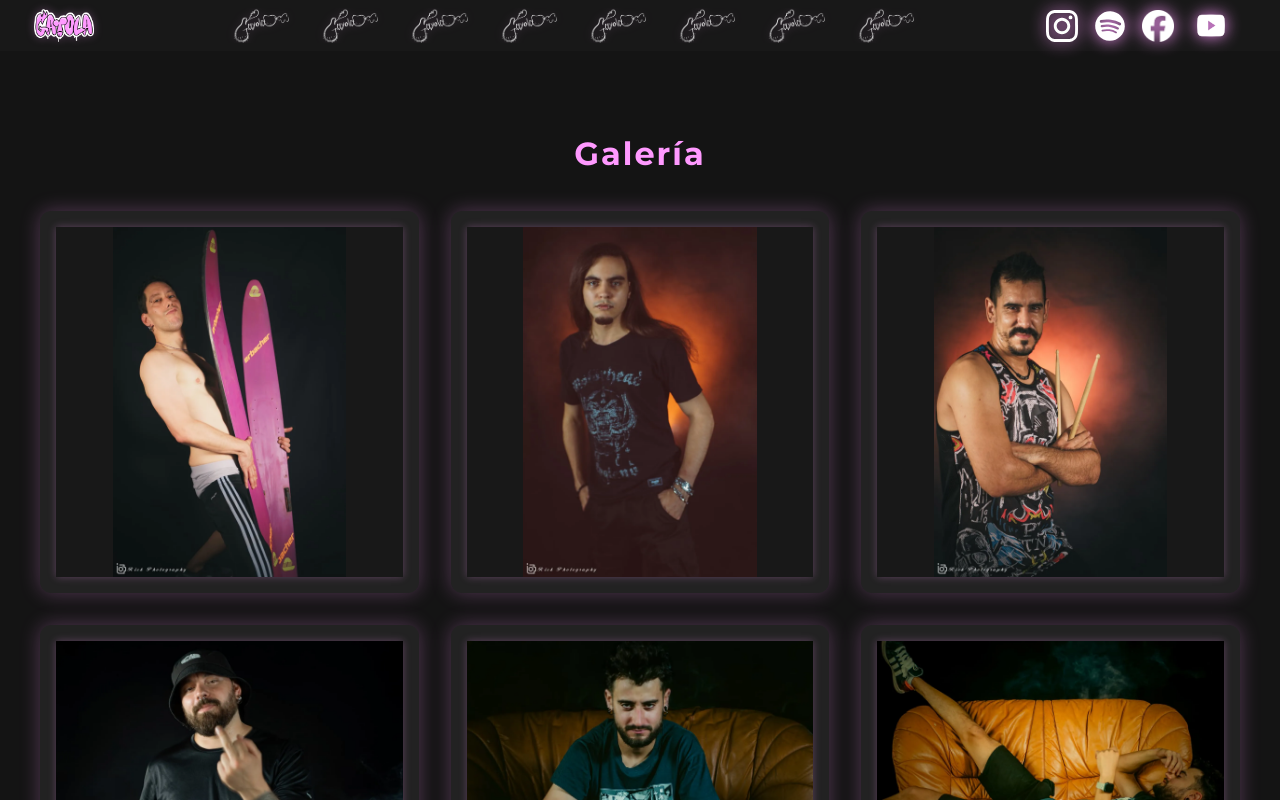
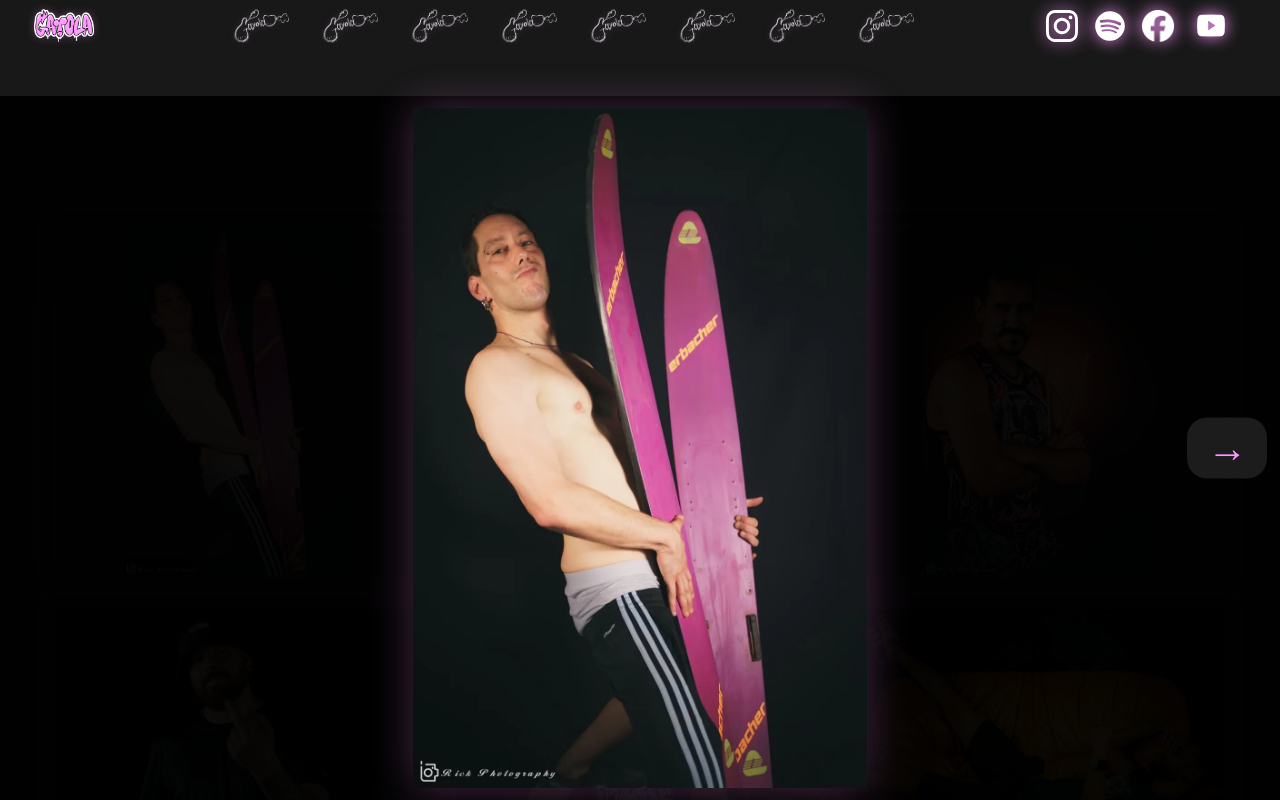
Before and after one commit to DeepZixSoul/punk-rock-band-web, a Vue app: page /galeria in a window 1280 px wide. Both pictures are taken after a click on the element 229 px from the left and 402 px from the top of the page. Shown: the top 800 px of the page. Built offline with nearby package versions, Linux system fonts and the light colour scheme; what @vueuse/head would draw is missing.

Commit message:
Mejora de galería

```diff
--- a/dev-dist/sw.js
+++ b/dev-dist/sw.js
@@ -82,7 +82,7 @@
     "revision": "3ca0b8505b4bec776b69afdba2768812"
   }, {
     "url": "index.html",
-    "revision": "0.ricd8iq71jg"
+    "revision": "0.jpevim2tn0o"
   }], {});
   workbox.cleanupOutdatedCaches();
   workbox.registerRoute(new workbox.NavigationRoute(workbox.createHandlerBoundToURL("index.html"), {
--- a/src/components/pages/Galeria/Galeria.css
+++ b/src/components/pages/Galeria/Galeria.css
@@ -1,33 +1,66 @@
+
 .galeria-bg {
-  background: var(--color-card-bg, rgba(20, 20, 20, 0.9));
+  background: var(--color-bg);
   padding: 2em 1em;
-  box-shadow: 0 0 40px var(--color-shadow, #000a);
+  box-shadow: 0 0 40px #000a;
   min-height: 60vh;
   display: flex;
   flex-direction: column;
   align-items: center;
+  font-family: "Montserrat", Arial, sans-serif;
 }
+
 .galeria-title {
   padding-top: 2em;
   color: var(--color-principal, #ff99ff);
-  font-family: var(--font-titulos, 'Montserrat', Arial, sans-serif);
+  font-family: "Montserrat", Arial, sans-serif;
   font-size: 2em;
   margin-bottom: 1em;
+  text-align: center;
   letter-spacing: 2px;
-  text-align: center;
 }
+
 .galeria-grid {
   display: grid;
   grid-template-columns: repeat(3, 1fr);
-  gap: 2em;
+  gap: var(--gap);
   width: 100%;
-  max-width: 1200px;
+  max-width: var(--max-width);
   margin: 0 auto;
 }
+
+.galeria-arrow {
+  position: absolute;
+  top: 50%;
+  transform: translateY(-50%);
+  background: rgba(40, 40, 40, 0.7);
+  color: var(--color-principal, #ff99ff);
+  border: none;
+  font-size: 2.5em;
+  padding: 0.2em 0.5em;
+  border-radius: 0.5em;
+  cursor: pointer;
+  z-index: 10000;
+  transition: background 0.2s, color 0.2s;
+}
+
+.galeria-arrow:hover {
+  background: var(--color-principal, #ff99ff);
+  color: #fff;
+}
+
+.galeria-arrow-left {
+  left: 1vw;
+}
+
+.galeria-arrow-right {
+  right: 1vw;
+}
+
 .foto-item {
-  background: var(--color-card-bg, #222);
+  background: var(--color-card-bg);
   border-radius: 0.7em;
-  box-shadow: 0 0 20px var(--color-shadow, #ff99ff44);
+  box-shadow: 0 0 20px var(--color-shadow);
   display: flex;
   align-items: center;
   justify-content: center;
@@ -35,19 +68,52 @@
   cursor: pointer;
   transition: box-shadow 0.2s, transform 0.2s;
 }
+
 .foto-item:hover {
-  box-shadow: 0 0 40px var(--color-shadow-hover, #ff99ff88);
+  box-shadow: 0 0 40px var(--color-shadow-hover);
   transform: scale(1.03);
 }
+
 .foto-img {
   width: 100%;
   max-height: 350px;
   object-fit: contain;
-  box-shadow: 0 0 8px var(--color-shadow, #000a);
-  background: var(--color-bg, #181818);
-  transition: box-shadow 0.2s;
+  box-shadow: 0 0 8px var(--color-shadow);
+  background: var(--color-card-bg);
+  transition: box-shadow 0.2s, transform 0.2s;
+  border-radius: 0.7em;
 }
 
+.galeria-fullscreen {
+  position: fixed;
+  top: 6rem;
+  left: 0;
+  width: 100vw;
+  height: calc(100vh - 6rem);
+  background: rgba(0, 0, 0, 0.95);
+  display: flex;
+  align-items: center;
+  justify-content: center;
+  z-index: 9999;
+  animation: fadeIn 0.3s ease-in;
+}
+
+.galeria-fullscreen-img {
+  max-width: 95vw;
+  max-height: 85vh;
+  object-fit: contain;
+  touch-action: manipulation;
+  box-shadow: 0 0 40px var(--color-shadow);
+}
+
+@keyframes fadeIn {
+  from {
+    opacity: 0;
+  }
+  to {
+    opacity: 1;
+  }
+}
 
 /* Responsive */
 @media (max-width: 1100px) {
@@ -59,32 +125,32 @@
     max-height: 250px;
   }
 }
+
 @media (max-width: 900px) {
+  .galeria-arrow {
+    display: none;
+  }
+
   .galeria-bg {
-    width: 100vw;
-    min-width: 100vw;
-    max-width: 100vw;
-    padding-left: 0;
-    padding-right: 0;
-    margin-left: 0;
-    margin-right: 0;
+    padding: 0;
     box-sizing: border-box;
   }
+
   .galeria-multi-carrusel {
     display: flex;
     flex-direction: column;
     gap: 2.5em;
     width: 100vw;
-    min-width: 100vw;
-    max-width: 100vw;
     height: 100%;
     box-sizing: border-box;
   }
+
   .galeria-carrusel-outer {
     width: 100vw;
     overflow-x: hidden;
     margin-bottom: 1.5em;
   }
+
   .galeria-carrusel {
     display: flex;
     overflow-x: auto;
@@ -93,71 +159,73 @@
     padding-bottom: 0.5em;
     -webkit-overflow-scrolling: touch;
     width: 100vw;
-    min-width: 100vw;
-    max-width: 100vw;
     height: 80vw;
     box-sizing: border-box;
   }
+
   .galeria-carrusel .foto-item {
     min-width: 98vw;
-    max-width: 98vw;
     flex: 0 0 auto;
     scroll-snap-align: center;
     margin: 0 auto;
     border-radius: 1em;
-    box-shadow: 0 0 12px var(--color-shadow, #ff99ff44);
+    box-shadow: 0 0 12px var(--color-shadow);
     padding: 0.2em;
     box-sizing: border-box;
-    display: flex;
-    align-items: center;
-    justify-content: center;
   }
+
   .galeria-carrusel .foto-img {
     width: 100%;
     height: 70vw;
     max-height: 75vw;
-    object-fit: contain;
     border-radius: 1em;
-    background: var(--color-bg, #181818);
-    box-shadow: 0 0 8px var(--color-shadow, #000a);
+    background: var(--color-card-bg);
+    box-shadow: 0 0 8px var(--color-shadow);
   }
+
   .foto-img {
     max-height: 180px;
     border-radius: 0.7em;
     width: 100vw;
-    object-fit: contain;
   }
+
   .foto-item {
     position: relative;
-    transition: box-shadow 0.2s, transform 0.2s;
   }
+
   .foto-item.foto-tap {
-    box-shadow: 0 0 24px var(--color-principal, #ff99ff);
+    box-shadow: 0 0 24px var(--color-principal);
     transform: scale(0.97);
   }
+
   .modal-img {
     max-width: 98vw;
     max-height: 70vh;
   }
 }
+
 @media (max-width: 600px) {
   .galeria-bg {
     padding: 1em 0.2em;
     border-radius: 0.5em;
   }
+
   .galeria-title {
     font-size: 1.5em;
     margin-bottom: 0.7em;
     padding: 0.3em 0.5em 0.2em 0.5em;
   }
+
   .galeria-grid {
     grid-template-columns: 1fr;
     gap: 0.7em;
     max-width: 98vw;
   }
+
   .foto-img {
     max-height: 120px;
   }
+
   .modal-img {
     max-width: 98vw;
     max-height: 60vh;
--- a/src/components/pages/Galeria/Galeria.js
+++ b/src/components/pages/Galeria/Galeria.js
@@ -1,42 +1,7 @@
-// Lógica JS separada para Galeria.vue
 import { onMounted, ref, computed } from "vue";
-/**
- * Lógica y controladores para el componente Galeria
- * Separa la lógica para mantener el .vue limpio y profesional
- */
+
 export default function galeriaLogic() {
-  const images = [
-    "/galeria/foto1.webp",
-    "/galeria/foto2.webp",
-    "/galeria/foto3.webp",
-    "/galeria/foto4.webp",
-    "/galeria/foto5.webp",
-    "/galeria/foto6.webp",
-    "/galeria/foto7.webp",
-    "/galeria/foto8.webp",
-    "/galeria/foto9.webp",
-    "/galeria/foto10.webp",
-    "/galeria/foto11.webp",
-    "/galeria/foto12.webp",
-    "/galeria/foto13.webp",
-    "/galeria/foto14.webp",
-    "/galeria/foto15.webp",
-    "/galeria/foto16.webp",
-    "/galeria/foto17.webp",
-    "/galeria/foto18.webp",
-    "/galeria/foto19.webp",
-    "/galeria/foto20.webp",
-    "/galeria/foto21.webp",
-    "/galeria/foto22.webp",
-    "/galeria/foto23.webp",
-    "/galeria/foto24.webp",
-    "/galeria/foto25.webp",
-    "/galeria/foto26.webp",
-    "/galeria/foto27.webp",
-    "/galeria/foto28.webp",
-    "/galeria/foto29.webp",
-    "/galeria/foto30.webp",
-  ];
+  const images = Array.from({ length: 30 }, (_, i) => `/galeria/foto${i + 1}.webp`);
 
   const carruseles = [
     images.slice(0, 10),
@@ -45,37 +10,55 @@
   ];
 
   const carruselRefs = ref([]);
-  function setCarruselRef(el) {
-    if (el) carruselRefs.value.push(el);
-  }
-
   const visible = ref(false);
   const index = ref(0);
   const isMobile = computed(() => window.innerWidth <= 900);
 
-  function showImg(i) {
+  const showImg = (i) => {
     index.value = i;
     visible.value = true;
-  }
-  function hideImg() {
+  };
+
+  const hideImg = () => {
     visible.value = false;
-  }
+  };
 
-  // Carrusel scroll snap y feedback táctil
+  let startX = null;
+  let endX = null;
+
+  const handleTouchStart = (e) => {
+    startX = e.touches[0].clientX;
+  };
+
+  const handleTouchEnd = (e) => {
+    endX = e.changedTouches[0].clientX;
+    if (startX !== null && endX !== null) {
+      const delta = endX - startX;
+      if (Math.abs(delta) > 50) {
+        index.value = delta < 0 ? Math.min(index.value + 1, images.length - 1) : Math.max(index.value - 1, 0);
+      }
+    }
+    startX = null;
+    endX = null;
+  };
+
   onMounted(() => {
     if (isMobile.value && carruselRefs.value.length) {
       carruselRefs.value.forEach(carruselEl => {
-        carruselEl.querySelectorAll('.foto-item').forEach(el => {
-          el.addEventListener('touchstart', () => {
-            el.classList.add('foto-tap');
-          });
-          el.addEventListener('touchend', () => {
-            setTimeout(() => el.classList.remove('foto-tap'), 120);
-          });
+        const fotoItems = carruselEl.querySelectorAll('.foto-item');
+        fotoItems.forEach(el => {
+          el.addEventListener('touchstart', () => el.classList.add('foto-tap'));
+          el.addEventListener('touchend', () => setTimeout(() => el.classList.remove('foto-tap'), 120));
         });
       });
     }
   });
 
-  return { images, carruseles, carruselRefs, setCarruselRef, visible, index, isMobile, showImg, hideImg };
+  const prevImg = () => {
+    if (index.value > 0) index.value--;
+  };
+  const nextImg = () => {
+    if (index.value < images.length - 1) index.value++;
+  };
+  return { images, carruseles, carruselRefs, visible, index, isMobile, showImg, hideImg, handleTouchStart, handleTouchEnd, prevImg, nextImg };
 }
--- a/src/components/pages/Galeria/Galeria.vue
+++ b/src/components/pages/Galeria/Galeria.vue
@@ -29,27 +29,20 @@
         <img :src="foto" :alt="`Foto de Gayola número ${i+1}`" class="foto-img vel-img" loading="lazy" />
       </div>
     </div>
-    <VueEasyLightbox
-      :visible="visible"
-      :imgs="images"
-      :index="index"
-      @hide="hideImg"
-      :resizeDisabled="true"
-      :moveDisabled="true"
-      :downloadDisabled="true"
-      :rotateDisabled="true"
-      :zoomDisabled="false"
-      :escDisabled="false"
-      :zoomScale="false"
-    />
+    <div v-if="visible" class="galeria-fullscreen" @click.self="hideImg"
+      @touchstart="handleTouchStart"
+      @touchend="handleTouchEnd">
+      <button v-if="index > 0 && !isMobile" class="galeria-arrow galeria-arrow-left" @click.stop="prevImg" aria-label="Anterior">&#8592;</button>
+      <img :src="images[index]" class="galeria-fullscreen-img" alt="Imagen ampliada" />
+      <button v-if="index < images.length - 1 && !isMobile" class="galeria-arrow galeria-arrow-right" @click.stop="nextImg" aria-label="Siguiente">&#8594;</button>
+    </div>
   </div>
 </template>
 
 <script setup>
 // Importa la lógica JS desde archivo externo para mantener el componente limpio y modular
 import galeriaLogic from "./Galeria.js";
-import VueEasyLightbox from "vue-easy-lightbox";
-const { images, carruseles, carruselRefs, setCarruselRef, visible, index, isMobile, showImg, hideImg } = galeriaLogic();
+const { images, carruseles, carruselRefs, setCarruselRef, visible, index, isMobile, showImg, hideImg, handleTouchStart, handleTouchEnd, prevImg, nextImg } = galeriaLogic();
 
 </script>
 
```
Also changed, not shown: 1 other file (tests, documents, lock files or other folders).
